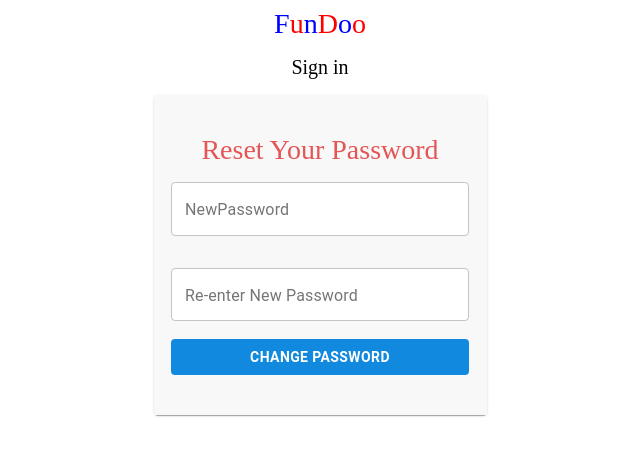
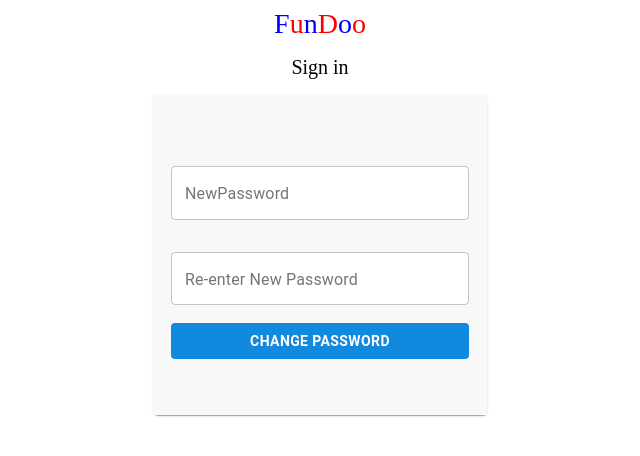
Before and after one commit to GowriRajeshwari/FunDooNotes, a React (Create React App) app in the folder fundoonotes/: page /Reset in a window 1280 px wide. Shown: the top 456 px of the page, without its empty margins (320-960 px from the left). Built offline with nearby package versions, Linux system fonts and the light colour scheme.

Commit message:
[GowriK] Added : Added the Reset password screen

```diff
--- a/fundoonotes/src/components/ResetPassword.jsx
+++ b/fundoonotes/src/components/ResetPassword.jsx
@@ -71,7 +71,7 @@
 
             <div className="borderReset">
               <div className="loginFromReset">
-              <div>Reset Your Password</div>
+              {/* <div>Reset Your Password</div> */}
                 <div className="inputFieldReset">
                 <TextField
                    hintText="Password"
```
